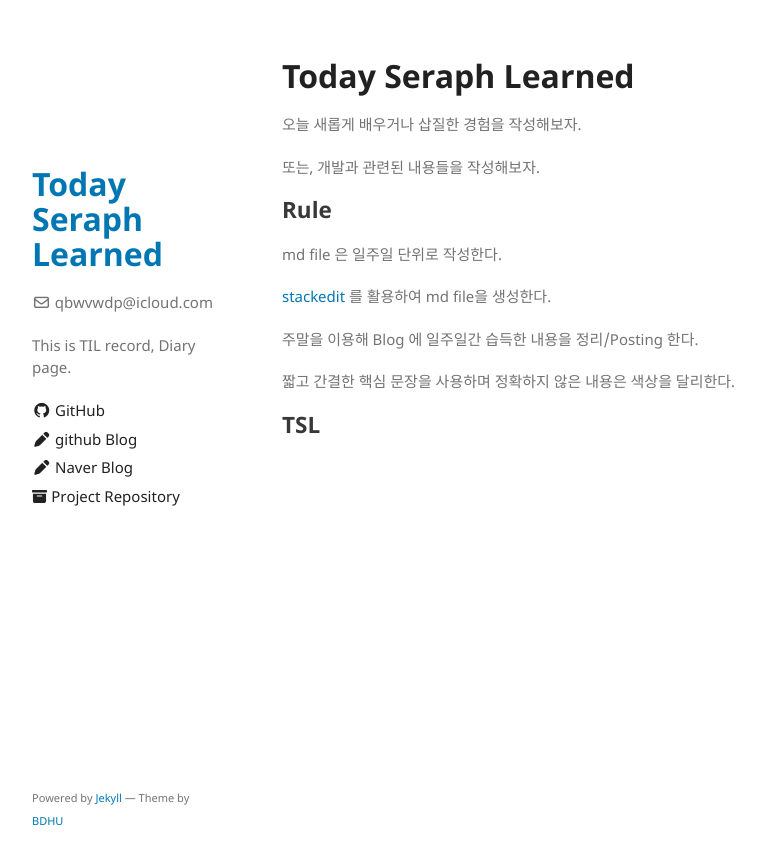
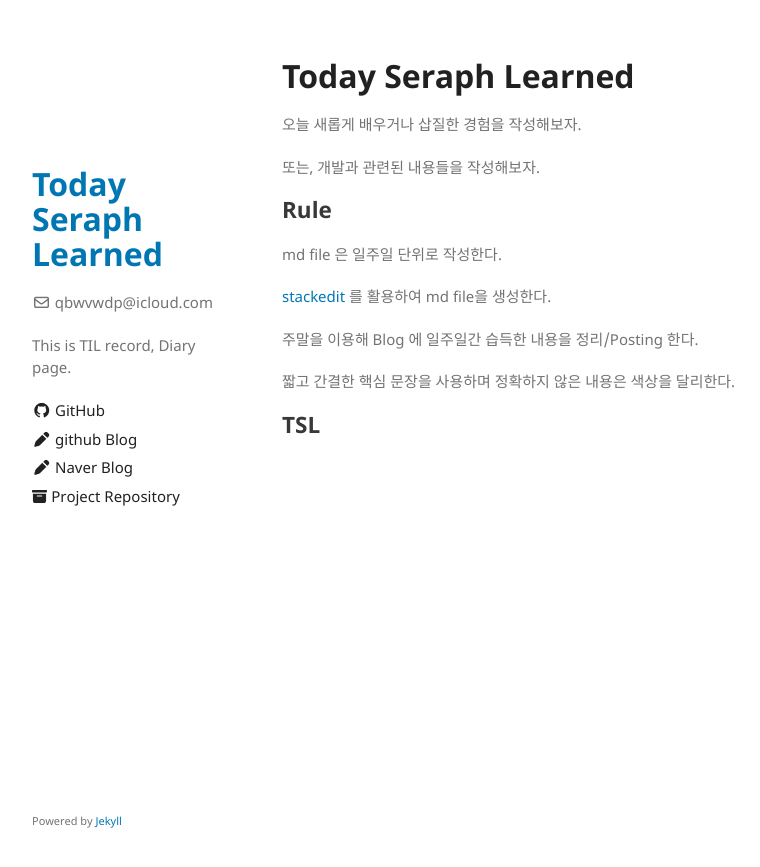
Before and after one commit to qbwvwdp/TIL, a Jekyll site: the page built from README.md, in a window 1280 px wide. Shown: the top 867 px of the page, without its empty margins (178-938 px from the left). Built offline with Jekyll 4.4.1, drawn with Linux system fonts in a browser that asks for light colours; our own code applies the rules of GitHub Pages for plain Markdown files.

```diff
--- a/README.md
+++ b/README.md
@@ -1,3 +1,5 @@
+<link rel="alternate" type="application/rss+xml" href="{{ site.url }}/feed.xml" title="{{ site.title }} Feed">
+
 # Today Seraph Learned
 오늘 새롭게 배우거나 삽질한 경험을 작성해보자.
 
--- a/_includes/footer.html
+++ b/_includes/footer.html
@@ -1 +1 @@
-<p><small>Powered by <a href="https://jekyllrb.com/">Jekyll</a> &mdash; Theme by <a href="https://www.bodunhu.com/">BDHU</a></small></p>
+<p><small>Powered by <a href="https://jekyllrb.com/">Jekyll</a></small></p>
--- a/_includes/head-custom.html
+++ b/_includes/head-custom.html
@@ -1,6 +1,6 @@
 <!-- start custom head snippets, customize with your own _includes/head-custom.html file -->
 <link rel="stylesheet" href="https://cdn.jsdelivr.net/npm/@fortawesome/fontawesome-free/css/all.min.css">
-
+<link rel="alternate" type="application/rss+xml" href="{{ site.url }}/feed.xml">
 <!-- Setup Google Analytics -->
 {% include head-custom-google-analytics.html %}
 
--- a/feed.xml
+++ b/feed.xml
@@ -1,3 +1,6 @@
+---
+layout: null
+---
 <?xml version="1.0" encoding="UTF-8"?>
 <rss version="2.0" xmlns:atom="http://www.w3.org/2005/Atom">
   <channel>
```
